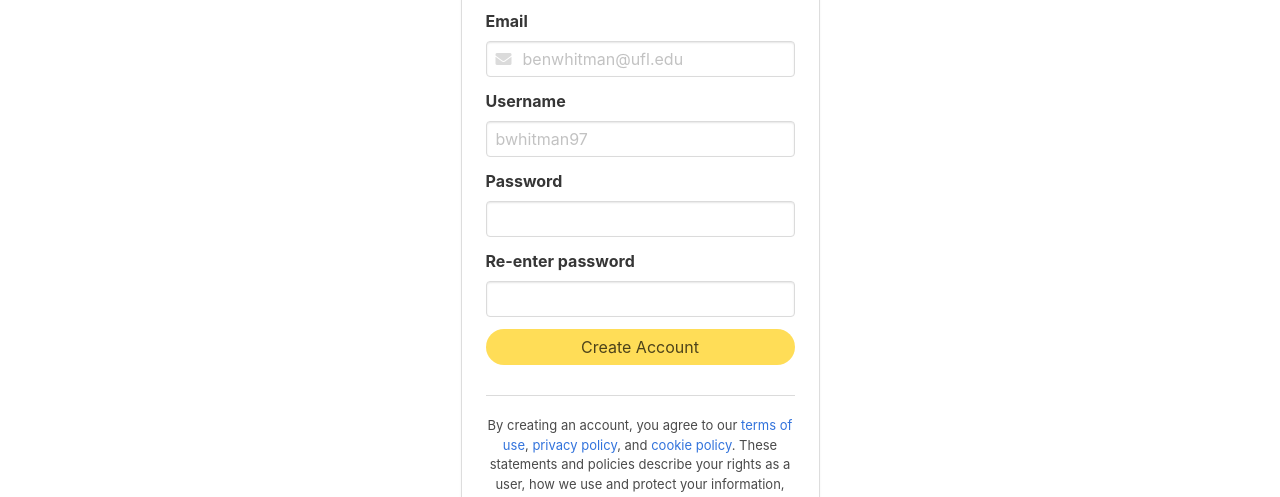
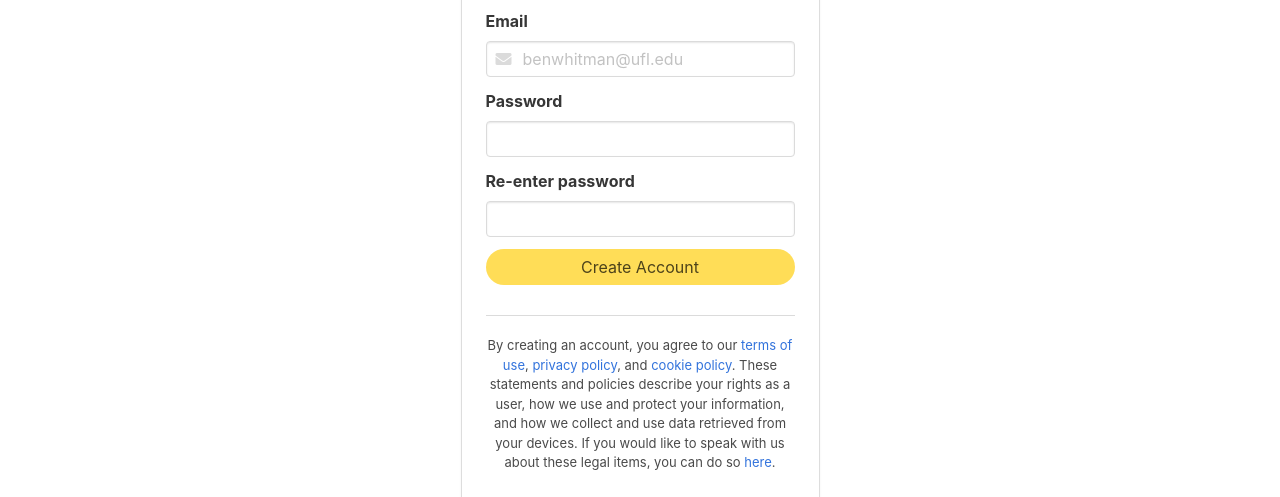
Before and after one commit to david-gagne/pogggo, a website: page views/signup.html in a window 1280 px wide. Shown: the part 303-800 px from the top of the page. Drawn offline with nearby package versions, Linux system fonts and the light colour scheme.

Commit message:
Removed username field from signup form

```diff
--- a/views/signup.html
+++ b/views/signup.html
@@ -75,16 +75,6 @@
                                 </div>
 
                                 <div class="field">
-                                    <label class="label">Username</label>
-                                    <div class="control">
-                                        <input class="input" type="text" placeholder="bwhitman97" name="username">
-                                        <span class="icon is-small is-right is-hidden">
-                                            <i class="fas fa-exclamation-triangle"></i>
-                                        </span>
-                                    </div>
-                                </div>
-
-                                <div class="field">
                                     <label class="label">Password</label>
                                     <div class="control">
                                         <input class="input" type="password" name="password">
```
